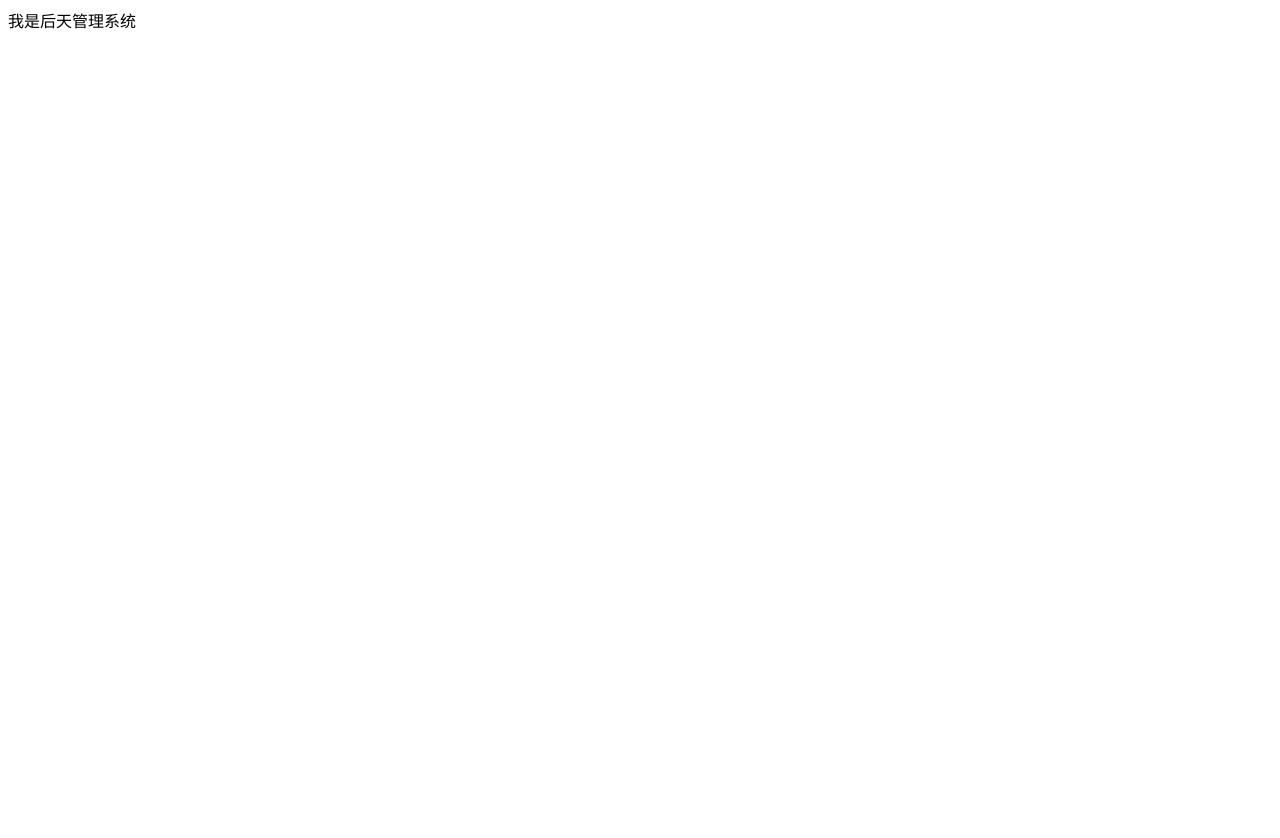
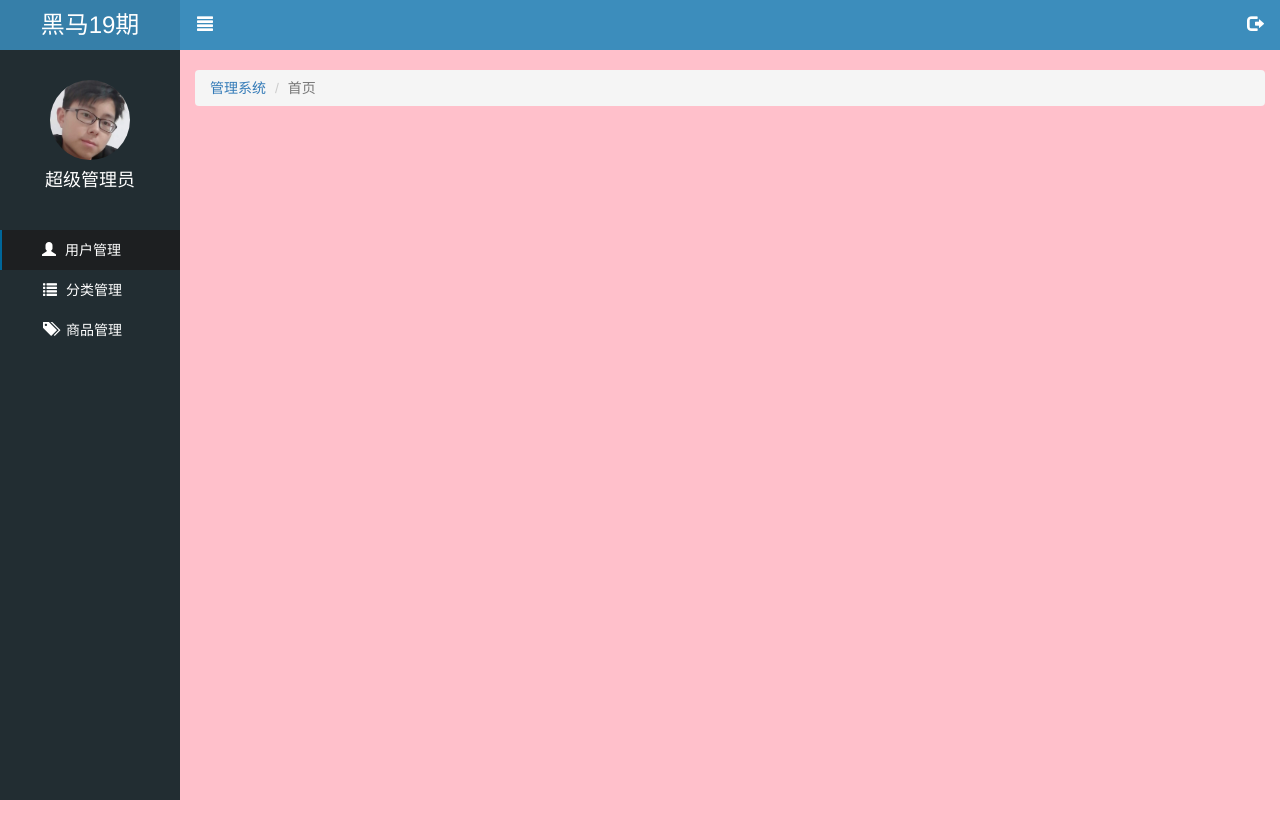
Before and after one commit to hu1017/letao, a website: page public/back/index.html in a window 1280 px wide. Before the commit the page ends 800 px from the top, so only its background shows below. Drawn offline with Linux system fonts and the light colour scheme.

Commit message:
模态框和简单的分类完成

```diff
--- a/public/back/css/common.css
+++ b/public/back/css/common.css
@@ -1,5 +1,25 @@
-body{
+html,body {
+  width: 100%;
+  height: 100%;
+}
+.body_bg{
   background-color: #222D32;
+}
+*{
+  margin: 0;
+  padding: 0;
+}
+ul{
+  list-style: none;
+}
+a:link,
+a:visited,
+a:hover,
+a:active {
+  text-decoration: none;
+}
+.red{
+  color: #A94442;
 }
 .mt_150{
   margin-top: 150px;
@@ -9,3 +29,111 @@ body{
   line-height: 40px;
   font-size: 20px;
 }
+
+/* lt_aside 开始 */
+.lt_aside{
+  width: 180px;
+  height: 100%;
+  background-color: #222D32;
+  position: fixed;
+  top: 0;
+  left: 0;
+  z-index: 999;
+  transition: all 1s;
+}
+
+.lt_aside.hidemenu {
+  left: -180px;
+}
+
+.lt_aside .brand {
+  height: 50px;
+  line-height: 50px;
+  font-size: 24px;
+  background-color: #367FA9;
+  text-align: center;
+}
+.lt_aside .brand a{
+  color: #fff;
+}
+.lt_aside .user {
+  height: 180px;
+  padding-top: 30px;
+}
+.lt_aside .user img{
+  width: 80px;
+  height: 80px;
+  border-radius: 50%;
+  display: block;
+  margin: 0 auto;
+}
+.lt_aside .user p{
+  height: 40px;
+  line-height: 40px;
+  text-align: center;
+  font-size: 18px;
+  color: white;
+}
+.lt_aside .nav a {
+  height: 40px;
+  line-height: 40px;
+  display: block;
+  color: #fff;
+  padding-left: 40px;
+  border-left: 3px solid transparent;
+}
+.lt_aside .nav i {
+  margin-right: 5px;
+}
+.lt_aside .nav a.current {
+  background-color: #1d1f21;
+  border-left: 2px solid #006699;
+}
+.lt_aside .nav .child a {
+  padding-left: 60px;
+}
+/* lt_aside 结束 */
+
+/* lt_main 开始 */
+.lt_main {
+  width: 100%;
+  height: 1000px;
+  background-color: pink;
+  padding-left: 180px;
+  padding-top: 50px;
+  transition: all 1s;
+}
+.contianer-fluid {
+  padding: 0 15px;
+}
+.lt_aside.hidemenu {
+  padding-left: 0px;
+}
+
+.lt_topbar{
+  height: 50px;
+  width: 100%;
+  line-height: 50px;
+  background-color: #3c8dbc;
+  position: fixed;
+  top: 0;
+  right: 0;
+  padding-left: 180px;
+  transition: all 1s;
+}
+
+.lt_aside.hidemenu {
+  padding-left: 0px;
+}
+
+.lt_topbar a{
+  width: 50px;
+  height: 50px;
+  font-size: 16px;
+  color: #fff;
+  text-align: center;
+}
+.breadcrumb {
+  margin-top: 20px;
+}
+/* lt_main 结束 */
--- a/public/back/index.html
+++ b/public/back/index.html
@@ -2,9 +2,93 @@
 <html lang="zh-CN">
 <head>
   <meta charset="UTF-8">
-  <title>Title</title>
+  <title>乐淘电商</title>
+  <link rel="stylesheet" href="lib/bootstrap/css/bootstrap.css">
+  <link rel="stylesheet" href="lib/bootstrap-validator/css/bootstrapValidator.css">
+  <link rel="stylesheet" href="lib/nprogress/nprogress.css">
+  <link rel="stylesheet" href="css/common.css">
 </head>
 <body>
-<div>我是后天管理系统</div>
+<!--左菜单栏-->
+  <div class="lt_aside">
+    <!--标题-->
+  <div class="brand"><a href="#">黑马19期</a></div>
+    <!--头像-->
+    <div class="user">
+      <img src="images/default.jpg">
+      <p>超级管理员</p>
+    </div>
+    <!--导航-->
+    <div class="nav">
+      <ul>
+        <li>
+          <a href="user.html" class="current">
+            <i class="glyphicon glyphicon-user"></i>
+            <span>用户管理</span>
+          </a>
+        </li>
+        <li>
+          <a href="javascript:;" class="category">
+            <i class="glyphicon glyphicon-list"></i>
+            <span>分类管理</span></a>
+          <div class="child" style="display: none;">
+            <a href="first.html">一级分类</a>
+            <a href="second.html">二级分类</a>
+          </div>
+        </li>
+        <li>
+          <a href="product.html">
+            <i class="glyphicon glyphicon-tags"></i>
+            <span>商品管理</span>
+          </a>
+        </li>
+      </ul>
+    </div>
+  </div>
+
+<!--右侧内容-->
+  <div class="lt_main">
+    <!-- 头部导航菜单 -->
+    <div class="lt_topbar">
+      <a href="#" class="pull-left icon_menu"><i class="glyphicon glyphicon-align-justify"></i></a>
+      <a href="#" class="pull-right icon_logout"><i class="glyphicon glyphicon-log-out"></i></a>
+    </div>
+
+    <!--下面的内容-->
+    <div class="contianer-fluid">
+      <!--路径导航-->
+      <ol class="breadcrumb">
+        <li><a href="index.html">管理系统</a></li>
+        <li class="active">首页</li>
+      </ol>
+    </div>
+  </div>
+
+<!-- 登录退出的模态框,  配置 data-dismiss="modal" 可以关闭模态框 -->
+  <div class="modal fade" id="logoutModal">
+      <div class="modal-dialog modal-sm">
+        <div class="modal-content">
+          <div class="modal-header">
+            <button type="button" class="close" data-dismiss="modal"><span>&times;</span></button>
+            <h4 class="modal-title">温馨提示</h4>
+          </div>
+          <div class="modal-body">
+            <p class="red"><i class="glyphicon glyphicon-info-sign"></i>
+            您确定要退出后台管理系统吗？</p>
+          </div>
+          <div class="modal-footer">
+            <button type="button" class="btn btn-default" data-dismiss="modal">取消</button>
+            <button type="button" class="btn btn-primary" id="logoutBtn">退出</button>
+          </div>
+        </div><!-- /.modal-content -->
+      </div><!-- /.modal-dialog -->
+  </div>
+
+
+<script src="lib/jquery/jquery.min.js"></script>
+<script src="lib/bootstrap/js/bootstrap.min.js"></script>
+<script src="lib/bootstrap-validator/js/bootstrapValidator.min.js"></script>
+<script src="js/common.js"></script>
+
 </body>
 </html>
--- a/public/back/js/common.js
+++ b/public/back/js/common.js
@@ -0,0 +1,52 @@
+ //配置禁用小圆环
+ //NProgress.configure({ showSpinner: false});
+
+ // ajaxStart 所有的 ajax 开始调用
+ $(document).ajaxStart(function(){
+   NProgress.start();
+ });
+
+ // ajaxStop 所有的 ajax 结束调用
+ $(document).ajaxStop(function(){
+// 模拟网络延迟
+   setTimeout(function(){
+     Nprogress.done();
+   },500)
+ })
+
+
+$(function(){
+  // 1. 二级分类切换功能
+  $('.category').click(function(){
+    $(this).next().stop().slideToggle();
+  });
+
+  // 2. 顶部菜单栏切换显示功能
+  $('.icon_menu').click(function(){
+    $('.lt_aside').toggleClass("hidemenu");
+    $('.lt_main').toggleClass("hidemenu");
+    $('.lt_topbar').toggleClass("hidemenu");
+  });
+
+  // 3. 点击退出图标显示退出模态框
+  $('.icon_logout').click(function(){
+    $('#logoutModal').modal("show");
+  })
+  // 4. 在外面注册 logoutBtn 退出按钮, 点击事假
+  $('#logoutBtn').click(function(){
+    console.log("hehe");
+
+    // 访问退出接口, 进行退出
+    $.ajax({
+      url: "/employee/employeeLogout",
+      type: 'get',
+      dataType: 'json',
+      success:function(info){
+        if(info.success){
+          location.href = "login.html"
+        }
+      }
+    })
+
+  })
+})
```
Also changed, not shown: public/back/login.html (+1 -1 lines), public/back/images/default.jpg (added), public/back/images/default.png (added), public/back/images/none.png (added).
